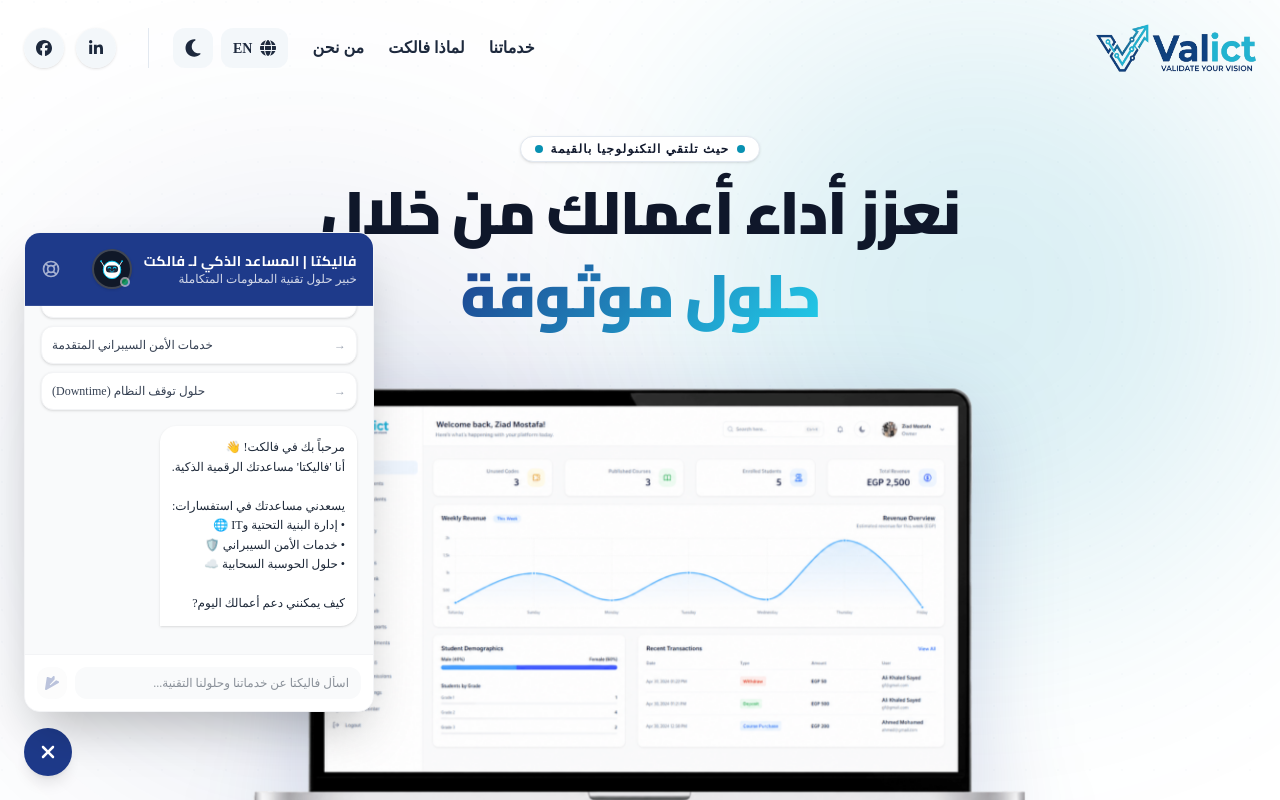
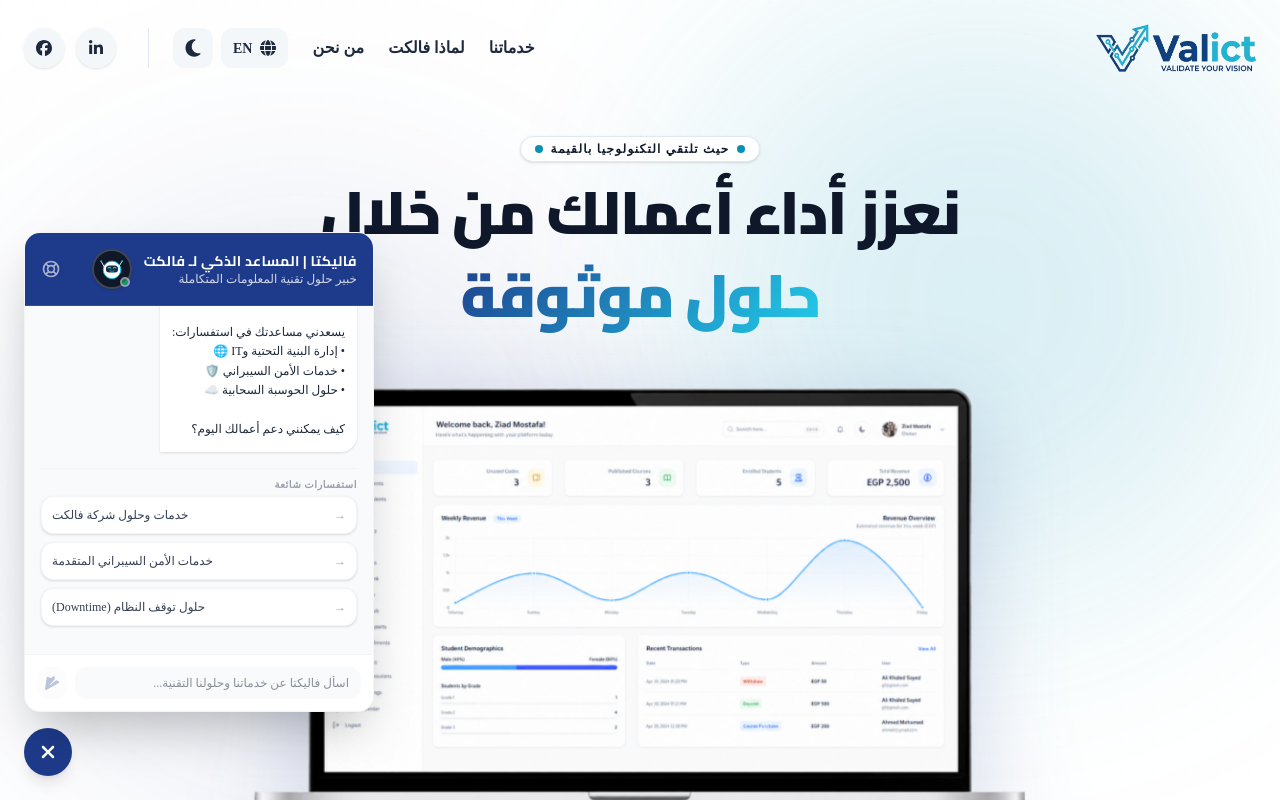
Before and after one commit to Tarek-Ali0/Valict, a Next.js app: page /ar in a window 1280 px wide. Both pictures are taken after a click on the button 48 px from the left and 752 px from the top of the page. Shown: the top 800 px of the page. Built offline with nearby package versions, Linux system fonts and the light colour scheme; a web font is replaced by a local one.

Commit message:
Refine Arabic welcome message and formatting
Updated welcome message in Arabic for better clarity and fixed minor formatting issues.

```diff
--- a/src/components/AIChatWidget.tsx
+++ b/src/components/AIChatWidget.tsx
@@ -23,7 +23,7 @@ export function AIChatWidget({ lang }: AIChatWidgetProps) {
 
     // تقسيم الرسالة الترحيبية على أسطر مريحة للعين ومبسطة جداً
     welcome: isAr
-      ? "مرحباً بك في فالكت! 👋\nأنا 'فاليكتا' مساعدتك الرقمية الذكية.\n\nيسعدني مساعدتك في استفسارات:\n• إدارة البنية التحتية وIT 🌐\n• خدمات الأمن السيبراني 🛡️\n• حلول الحوسبة السحابية ☁️\n\nكيف يمكنني دعم أعمالك اليوم?"
+      ? "مرحباً بك في فالكت! 👋\nأنا 'فاليكتا' مساعدتك الرقمية الذكية.\n\nيسعدني مساعدتك في استفسارات:\n• إدارة البنية التحتية وIT 🌐\n• خدمات الأمن السيبراني 🛡️\n• حلول الحوسبة السحابية ☁️\n\nكيف يمكنني دعم أعمالك اليوم؟"
       : "Welcome to Valict! 👋\nI am 'Valicta', your smart digital assistant.\n\nHow can I help you today with:\n• IT Infrastructure 🌐\n• Cybersecurity Services 🛡️\n• Cloud Computing Solutions ☁️",
 
     errorMsg: isAr
@@ -172,12 +172,30 @@ export function AIChatWidget({ lang }: AIChatWidgetProps) {
           </div>
         </div>
 
-        {/* صندوق الرسائل المضاف إليه الاستفسارات الشائعة والأزرار الجاهزة للضغط الفوري */}
+        {/* صندوق الرسائل المطور والمعدل */}
         <div className="flex-1 p-4 overflow-y-auto space-y-3 bg-gray-50 dark:bg-[#0B1120]">
 
-          {/* قسم الاستفسارات الشائعة المعزول في أزرار نظيفة */}
+          {/* 1. عرض رسالة الترحيب والتعريف أولاً في المقدمة */}
+          {messages.map((msg) => (
+            <div
+              key={msg.id}
+              className={`flex ${msg.isBot ? "justify-start" : "justify-end"}`}
+            >
+              <div
+                className={`max-w-[80%] rounded-2xl p-3 text-xs leading-relaxed whitespace-pre-line ${isAr ? "text-right" : "text-left"} ${
+                  msg.isBot
+                    ? "bg-white dark:bg-[#1E293B] text-gray-800 dark:text-gray-200 rounded-bl-none shadow-sm"
+                    : "bg-valict-navy dark:bg-valict-cyan text-white dark:text-[#0B1120] rounded-br-none"
+                }`}
+              >
+                {msg.text}
+              </div>
+            </div>
+          ))}
+
+          {/* 2. قسم الاستفسارات الشائعة المعزول يظهر هنا بالأسفل تحت الترحيب مباشرة وبشكل منسق */}
           {messages.length <= 1 && (
-            <div className="space-y-2 mb-4">
+            <div className="space-y-2 mt-4 pt-2 border-t border-gray-100 dark:border-gray-800/50">
               <div className={`text-[10px] font-bold text-gray-400 dark:text-gray-500 uppercase tracking-wider mb-1 ${isAr ? "text-right" : "text-left"}`}>
                 {isAr ? "استفسارات شائعة" : "Common Inquiries"}
               </div>
@@ -207,24 +225,6 @@ export function AIChatWidget({ lang }: AIChatWidgetProps) {
               </button>
             </div>
           )}
-
-          {/* عرض الرسائل الحية مقسمة بأسطر مريحة للعين */}
-          {messages.map((msg) => (
-            <div
-              key={msg.id}
-              className={`flex ${msg.isBot ? "justify-start" : "justify-end"}`}
-            >
-              <div
-                className={`max-w-[80%] rounded-2xl p-3 text-xs leading-relaxed whitespace-pre-line ${isAr ? "text-right" : "text-left"} ${
-                  msg.isBot
-                    ? "bg-white dark:bg-[#1E293B] text-gray-800 dark:text-gray-200 rounded-bl-none shadow-sm"
-                    : "bg-valict-navy dark:bg-valict-cyan text-white dark:text-[#0B1120] rounded-br-none"
-                }`}
-              >
-                {msg.text}
-              </div>
-            </div>
-          ))}
 
           {isLoading && (
             <div className="flex justify-start">
```
